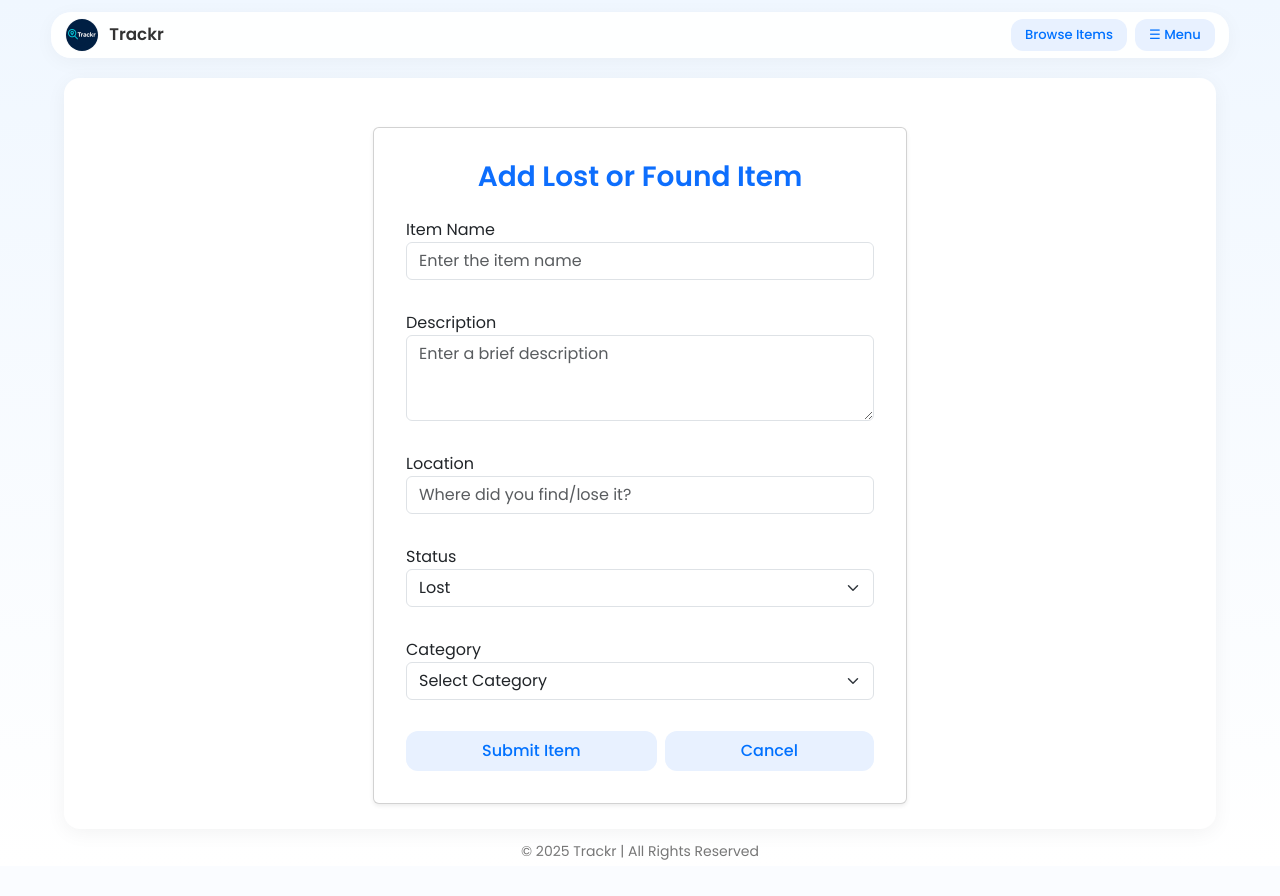
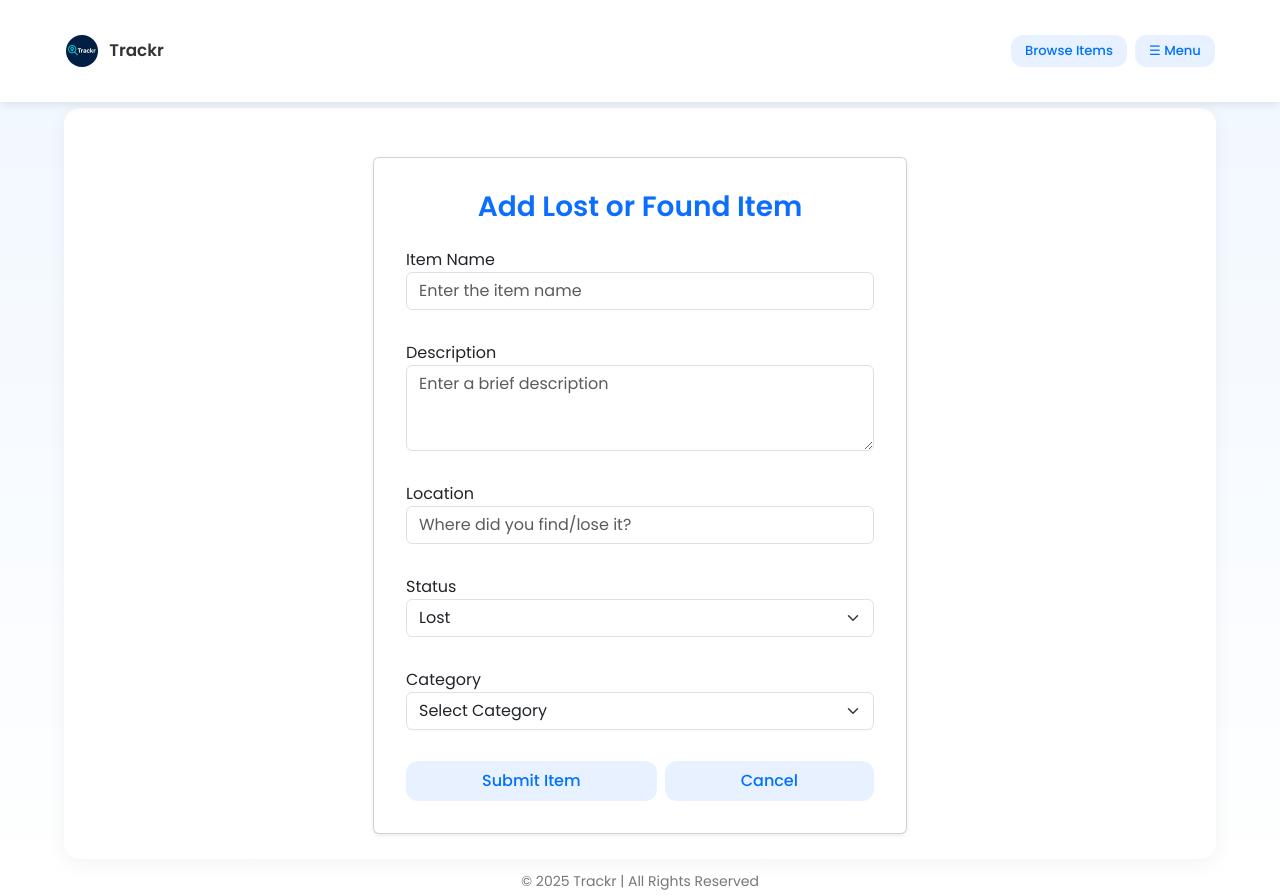
Before and after one commit to CMDelfin/WEB_PROJECT_LOST_FOUND, a Flask app: page /add_item in a window 1280 px wide. Before the commit the page ends 860 px from the top, so only its background shows below. Run offline with Flask 3, Linux system fonts and the light colour scheme; the visitor is signed in with stand-in values (Sample User, id 1).

Commit message:
Add files via upload

```diff
--- a/static/style.css
+++ b/static/style.css
@@ -7,17 +7,15 @@ body {
   background: linear-gradient(180deg, #f0f7ff 0%, #ffffff 100%);
   color: #333;
   margin: 0;
-  padding: 0;
-  opacity: 0;
-  transform: translateY(10px);
-  transition: opacity 0.4s ease-in-out, transform 0.4s ease-in-out, background 0.3s, color 0.3s;
+  padding: 100px 0 0 0;
+  opacity: 1;
+  transform: none;
+  transition: background 0.3s, color 0.3s;
   min-height: 100vh;
   display: flex;
   flex-direction: column;
 }
 
-body.fade-in { opacity: 1; transform: translateY(0); }
-body.fade-out { opacity: 0; transform: translateY(-10px); }
 body.sidebar-open { overflow: hidden; }
 
 .container {
@@ -35,11 +33,6 @@ h1, h2, h3 {
   text-align: center;
   color: #2563eb;
   font-weight: 600;
-}
-
-nav {
-  background: linear-gradient(90deg, #3A8DFF 0%, #4FC3F7 100%);
-  box-shadow: 0 2px 10px rgba(0, 0, 0, 0.05);
 }
 
 form {
@@ -107,7 +100,7 @@ textarea {
   left: 50%;
   transform: translateX(-50%);
   width: 400px;
-  z-index: 1050;
+  z-index: 5000;
   text-align: center;
 }
 
@@ -194,64 +179,26 @@ input[type="submit"],
   cursor: pointer;
   transition: 0.2s ease-in-out;
   text-align: center;
-}
-
-.btn,
-button,
-input[type="submit"],
-.trackr-btn,
-.trackr-btn-primary,
-.trackr-btn-secondary,
-.sidebar .btn,
-.sidebar button,
-.sidebar input[type="submit"] {
   background: #e8f1ff;
   color: #0071ff;
 }
 
-.btn:hover,
-button:hover,
-input[type="submit"]:hover,
-.trackr-btn:hover,
-.trackr-btn-primary:hover,
-.trackr-btn-secondary:hover,
-.sidebar .btn:hover,
-.sidebar button:hover,
-.sidebar input[type="submit"]:hover {
+.btn:hover, button:hover, input[type="submit"]:hover, .trackr-btn:hover, .trackr-btn-primary:hover, .trackr-btn-secondary:hover, .sidebar .btn:hover, .sidebar button:hover, .sidebar input[type="submit"]:hover {
   background: #d9e8ff;
   transform: translateY(-1px);
 }
 
-body.dark-mode .btn,
-body.dark-mode button,
-body.dark-mode input[type="submit"],
-body.dark-mode .trackr-btn,
-body.dark-mode .trackr-btn-primary,
-body.dark-mode .trackr-btn-secondary,
-body.dark-mode .sidebar .btn,
-body.dark-mode .sidebar button,
-body.dark-mode .sidebar input[type="submit"] {
+body.dark-mode .btn, body.dark-mode button, body.dark-mode input[type="submit"], body.dark-mode .trackr-btn, body.dark-mode .trackr-btn-primary, body.dark-mode .trackr-btn-secondary, body.dark-mode .sidebar .btn, body.dark-mode .sidebar button, body.dark-mode .sidebar input[type="submit"] {
   background: #303030;
   color: #ffffff;
 }
 
-body.dark-mode .btn:hover,
-body.dark-mode button:hover,
-body.dark-mode input[type="submit"]:hover,
-body.dark-mode .trackr-btn:hover,
-body.dark-mode .trackr-btn-primary:hover,
-body.dark-mode .trackr-btn-secondary:hover,
-body.dark-mode .sidebar .btn:hover,
-body.dark-mode .sidebar button:hover,
-body.dark-mode .sidebar input[type="submit"]:hover {
+body.dark-mode .btn:hover, body.dark-mode button:hover, body.dark-mode input[type="submit"]:hover, body.dark-mode .trackr-btn:hover, body.dark-mode .trackr-btn-primary:hover, body.dark-mode .trackr-btn-secondary:hover, body.dark-mode .sidebar .btn:hover, body.dark-mode .sidebar button:hover, body.dark-mode .sidebar input[type="submit"]:hover {
   background: #3b3b3b;
   transform: translateY(-1px);
 }
 
-body.dark-mode,
-body.dark-mode * {
-  color: #ffffff !important;
-}
+body.dark-mode, body.dark-mode * { color: #ffffff !important; }
 
 #closeSidebar {
   background: transparent !important;
@@ -270,91 +217,57 @@ body.dark-mode * {
   color: #000000 !important;
 }
 
-body.dark-mode #closeSidebar {
-  color: #ffffff !important;
+body.dark-mode #closeSidebar { color: #ffffff !important; }
+
+body.dark-mode {
+  background: linear-gradient(180deg, #111 0%, #222 100%);
 }
 
-body.dark-mode {
-  background: linear-gradient(180deg, #0f0f0f 0%, #1a1a1a 100%);
-}
-
-body.dark-mode nav {
-  background: linear-gradient(90deg, #0d47a1 0%, #1565c0 100%);
-}
-
-body.dark-mode .container,
-body.dark-mode .card,
-body.dark-mode .form-container,
-body.dark-mode .content,
-body.dark-mode .table-container,
-body.dark-mode .table-responsive,
-body.dark-mode .bg-white {
+body.dark-mode .container, body.dark-mode .card, body.dark-mode .form-container, body.dark-mode .content, body.dark-mode .table-container, body.dark-mode .table-responsive, body.dark-mode .bg-white {
   background: #1e1e1e !important;
   border-color: #333 !important;
 }
 
-body.dark-mode input,
-body.dark-mode textarea,
-body.dark-mode select,
-body.dark-mode input.form-control {
+body.dark-mode input, body.dark-mode textarea, body.dark-mode select, body.dark-mode input.form-control {
   background: #2a2a2a !important;
   border: 1px solid #555 !important;
 }
 
-body.dark-mode input::placeholder,
-body.dark-mode textarea::placeholder {
-  color: #aaa !important;
-}
+body.dark-mode input::placeholder, body.dark-mode textarea::placeholder { color: #aaa !important; }
 
-body.dark-mode table {
-  background-color: #2a2a2a !important;
-  border-color: #444 !important;
-}
-
-body.dark-mode th {
-  background-color: #1976d2 !important;
-}
-
-body.dark-mode td {
-  background-color: #1f1f1f !important;
-}
-
-body.dark-mode .sidebar {
-  background: #1f1f1f;
-  box-shadow: -4px 0 15px rgba(255, 255, 255, 0.05);
-}
-
-body.dark-mode .alert {
-  background: #263238;
-  border: 1px solid #444;
-}
-
-body.dark-mode footer {
-  background: #111;
-  border-top: 1px solid rgba(255,255,255,0.1);
-}
+body.dark-mode table { background-color: #2a2a2a !important; border-color: #444 !important; }
+body.dark-mode th { background-color: #1976d2 !important; }
+body.dark-mode td { background-color: #1f1f1f !important; }
+body.dark-mode .sidebar { background: #1f1f1f; box-shadow: -4px 0 15px rgba(255,255,255,0.05); }
+body.dark-mode .alert { background: #263238; border: 1px solid #444; }
+body.dark-mode footer { background: #111; border-top: 1px solid rgba(255,255,255,0.1); }
 
 .navbar-modern-full {
+  position: fixed;
+  top: 0;
+  left: 0;
   width: 100%;
-  background: transparent;
-  box-shadow: none;
   padding: 12px 0;
+  background: #ffffff;
+  box-shadow: 0 2px 10px rgba(0,0,0,0.1);
+  z-index: 3000;
 }
 
 .navbar-modern-full .navbar-inner {
   width: 92%;
   max-width: 1300px;
   margin: 0 auto;
-  background: rgba(255, 255, 255, 0.92);
-  backdrop-filter: blur(12px);
   border-radius: 20px;
   padding: 6px 14px;
-  box-shadow: 0 4px 20px rgba(0,0,0,0.04);
   display: flex;
   align-items: center;
   justify-content: space-between;
-  transition: 0.25s ease;
+  height: 78px;
+  background: #ffffff;
 }
+
+body.dark-mode .navbar-modern-full { background: #191919; box-shadow: 0 2px 10px rgba(0,0,0,0.3); }
+body.dark-mode .navbar-modern-full .navbar-inner { background: #222; }
 
 .navbar-modern-full .navbar-brand {
   display: flex;
@@ -384,33 +294,19 @@ body.dark-mode footer {
   transition: 0.16s ease;
 }
 
-.nav-btn:hover {
-  background: #d9e8ff !important;
-  transform: translateY(-1px);
-}
+.nav-btn:hover { background: #d9e8ff !important; transform: translateY(-1px); }
 
-body.dark-mode .navbar-modern-full .navbar-inner {
-  background: rgba(25, 25, 25, 0.92) !important;
-}
+body.dark-mode .nav-btn { background: #303030 !important; color: #ffffff !important; }
+body.dark-mode .nav-btn:hover { background: #3b3b3b !important; }
 
-body.dark-mode .nav-btn {
-  background: #303030 !important;
-  color: #ffffff !important;
-}
-
-body.dark-mode .nav-btn:hover {
-  background: #3b3b3b !important;
-}
-
-body.dark-mode .navbar-modern-full {
-  background: transparent !important;
-}
+body { padding-top: 100px; }
 
 .reveal {
   opacity: 0;
   transform: translateY(60px);
   transition: all 0.9s ease;
 }
+
 .reveal.active {
   opacity: 1;
   transform: translateY(0);
```
Also changed, not shown: other parts of static/style.css (+27 -31 lines), static/script.js (line endings or trailing spaces).
